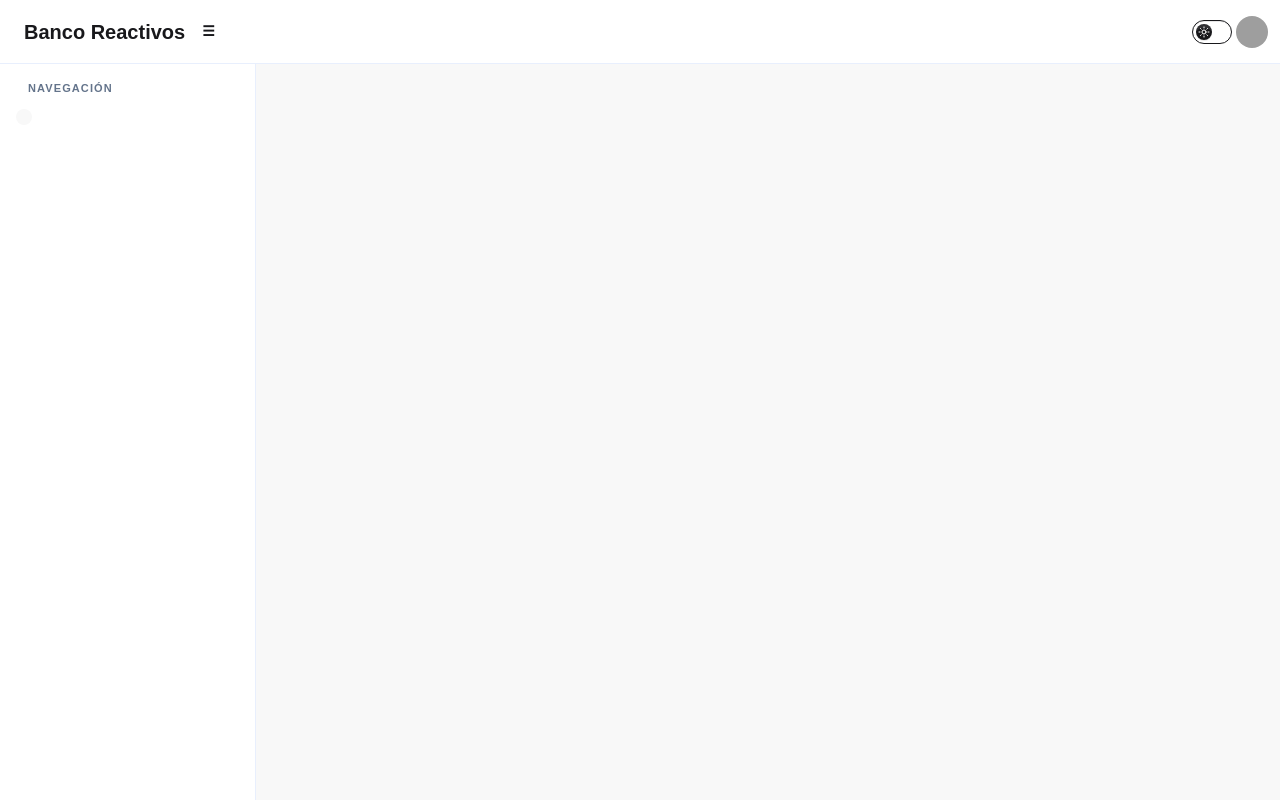
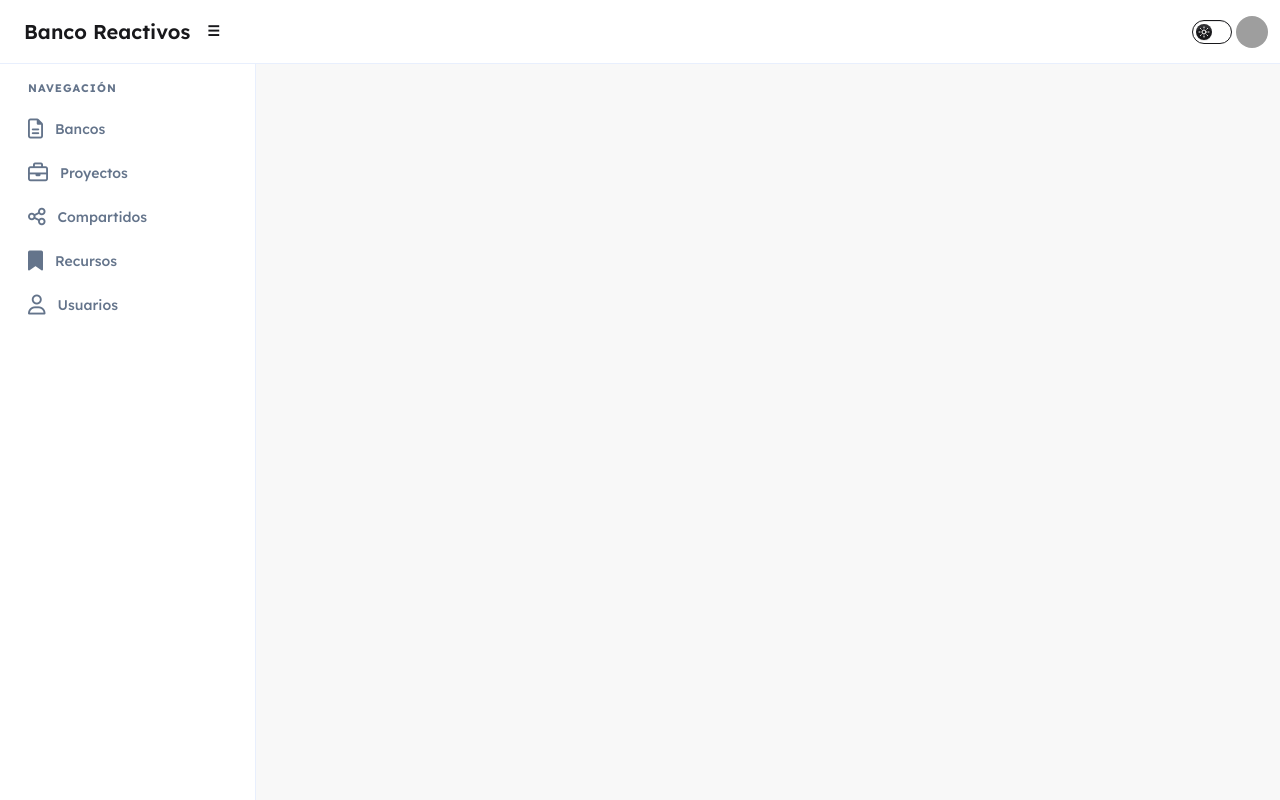
Before and after one commit to CarlosAdrian36/Gestion-reactivos, a Vue app: page / in a window 1280 px wide. Built offline with nearby package versions, Linux system fonts and the light colour scheme; grey boxes are pictures that could not be loaded.

Commit message:
se realizo el menu funcional se puede nevagar con el menu

```diff
--- a/index.html
+++ b/index.html
@@ -5,6 +5,14 @@
     <link rel="icon" href="/favicon.ico" />
     <meta name="viewport" content="width=device-width, initial-scale=1.0" />
     <title>Vite App</title>
+    <link
+      href="https://fonts.googleapis.com/css2?family=Lexend:wght@100..900&display=swap"
+      rel="stylesheet"
+    />
+    <link
+      href="https://fonts.googleapis.com/css2?family=Lexend:wght@100..900&family=JetBrains+Mono:wght@100..800&display=swap"
+      rel="stylesheet"
+    />
   </head>
   <body>
     <div id="app"></div>
--- a/src/app/common/components/sidebar.vue
+++ b/src/app/common/components/sidebar.vue
@@ -16,8 +16,87 @@ const sidebar = useSidebarStore()
       <p class="px-3 text-[11px] font-bold uppercase tracking-widest text-(--color-texto) mb-2">
         Navegación
       </p>
-      <ul class="menu bg-base-200 rounded-box">
-        <RouterLink> </RouterLink>
+      <ul class="flex flex-col gap-1">
+        <li>
+          <RouterLink v-slot="{ isActive, navigate }" :to="{ name: 'misBancos' }">
+            <a
+              @click="navigate"
+              :class="[
+                'flex items-center gap-3 rounded-lg px-3 py-2.5 text-sm font-medium transition-colors',
+                isActive
+                  ? 'bg-primary-content text-primary'
+                  : 'text-(--color-texto) hover:bg-base-200',
+              ]"
+            >
+              <i class="fa-regular fa-file-lines text-xl"></i>
+              <span>Bancos</span>
+            </a>
+          </RouterLink>
+        </li>
+        <li>
+          <RouterLink v-slot="{ isActive, navigate }" :to="{ name: 'proyectos' }">
+            <a
+              @click="navigate"
+              :class="[
+                'flex items-center gap-3 rounded-lg px-3 py-2.5 text-sm font-medium transition-colors',
+                isActive
+                  ? 'bg-primary-content text-primary'
+                  : 'text-(--color-texto) hover:bg-base-200',
+              ]"
+            >
+              <i class="fa-regular fa-briefcase text-xl"></i>
+              <span>Proyectos</span>
+            </a>
+          </RouterLink>
+        </li>
+        <li>
+          <RouterLink v-slot="{ isActive, navigate }" :to="{ name: 'compartidos' }">
+            <a
+              @click="navigate"
+              :class="[
+                'flex items-center gap-3 rounded-lg px-3 py-2.5 text-sm font-medium transition-colors',
+                isActive
+                  ? 'bg-primary-content text-primary'
+                  : 'text-(--color-texto) hover:bg-base-200',
+              ]"
+            >
+              <i class="fa-regular fa-share-nodes text-xl"></i>
+              <span>Compartidos</span>
+            </a>
+          </RouterLink>
+        </li>
+        <li>
+          <RouterLink v-slot="{ isActive, navigate }" :to="{ name: 'recursos' }">
+            <a
+              @click="navigate"
+              :class="[
+                'flex items-center gap-3 rounded-lg px-3 py-2.5 text-sm font-medium transition-colors',
+                isActive
+                  ? 'bg-primary-content text-primary'
+                  : 'text-(--color-texto) hover:bg-base-200',
+              ]"
+            >
+              <i class="fa-solid fa-bookmark text-xl"></i>
+              <span>Recursos</span>
+            </a>
+          </RouterLink>
+        </li>
+        <li>
+          <RouterLink v-slot="{ isActive, navigate }" :to="{ name: 'usuarios' }">
+            <a
+              @click="navigate"
+              :class="[
+                'flex items-center gap-3 rounded-lg px-3 py-2.5 text-sm font-medium transition-colors',
+                isActive
+                  ? 'bg-primary-content text-primary'
+                  : 'text-(--color-texto) hover:bg-base-200',
+              ]"
+            >
+              <i class="fa-regular fa-user text-xl"></i>
+              <span>Usuarios</span>
+            </a>
+          </RouterLink>
+        </li>
       </ul>
     </div>
   </aside>
--- a/src/app/layout/layoutPrincipal.vue
+++ b/src/app/layout/layoutPrincipal.vue
@@ -12,6 +12,10 @@ import TopMenu from '../common/components/topMenu.vue'
 
       <main class="flex-1 overflow-y-auto p-6 bg-base-200">
         <RouterView />
+
+        <!-- <span class="font-sans"> safdasdasdaI </span>
+        <span>123123123</span>
+        <span class="font-mono">123123</span> -->
       </main>
     </div>
   </div>
--- a/src/app/views/compartidos.vue
+++ b/src/app/views/compartidos.vue
@@ -0,0 +1 @@
+<template>1</template>
--- a/src/app/views/misbancos.vue
+++ b/src/app/views/misbancos.vue
@@ -0,0 +1 @@
+<template>1</template>
--- a/src/app/views/proyectos.vue
+++ b/src/app/views/proyectos.vue
@@ -0,0 +1 @@
+<template>aqui se muestra los proyectos</template>
--- a/src/app/views/recursos.vue
+++ b/src/app/views/recursos.vue
@@ -0,0 +1 @@
+<template>Aqui van lista de recursos</template>
--- a/src/app/views/usuarios.vue
+++ b/src/app/views/usuarios.vue
@@ -0,0 +1 @@
+<template>Aqui van los usuarios</template>
--- a/src/router/index.ts
+++ b/src/router/index.ts
@@ -15,9 +15,24 @@ const router = createRouter({
           component: () => import('@/app/views/misbancos.vue'),
         },
         {
-          path: 'proyectos',
+          path: 'Proyectos',
           name: 'proyectos',
           component: () => import('@/app/views/proyectos.vue'),
+        },
+        {
+          path: 'Compartidos',
+          name: 'compartidos',
+          component: () => import('@/app/views/compartidos.vue'),
+        },
+        {
+          path: 'Usuarios',
+          name: 'usuarios',
+          component: () => import('@/app/views/usuarios.vue'),
+        },
+        {
+          path: 'Recursos',
+          name: 'recursos',
+          component: () => import('@/app/views/recursos.vue'),
         },
       ],
     },
```
